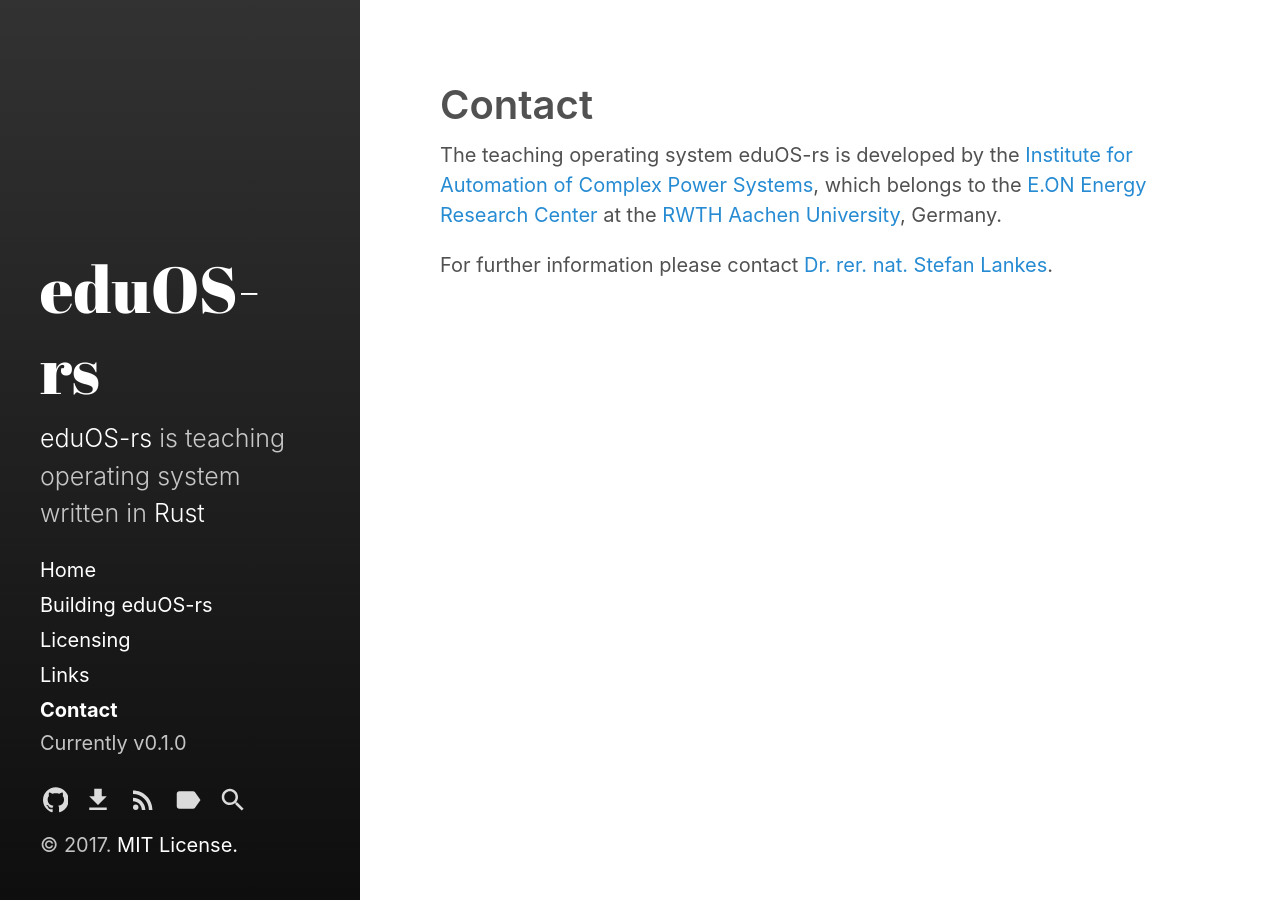
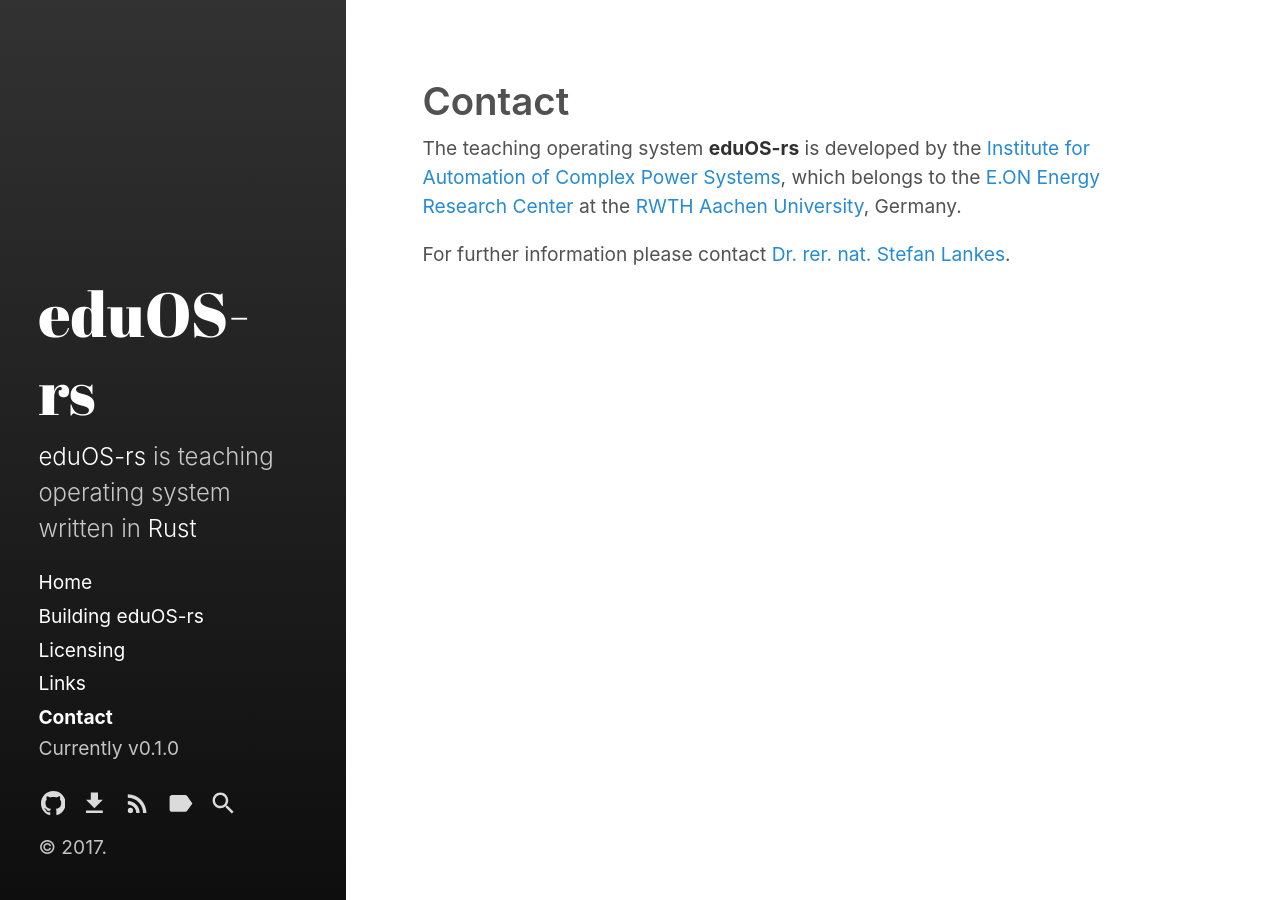
Before and after one commit to RWTH-OS/eduOS-rs, a Jekyll site: the page built from mycontact.md, in a window 1280 px wide. Built offline with Jekyll 4.4.1, drawn with Linux system fonts in a browser that asks for light colours.

Commit message:
remove link, fine tuning

```diff
--- a/_includes/copyright.html
+++ b/_includes/copyright.html
@@ -1,4 +1,3 @@
 <p>
   &copy; {{ site.time | date: '%Y' }}.
-  <a href="{{ site.baseurl }}/LICENSE.md">MIT License.</a>
 </p>
--- a/_sass/hydeout/_variables.scss
+++ b/_sass/hydeout/_variables.scss
@@ -32,7 +32,7 @@
 $sidebar-width: 18rem !default;
 
 $large-breakpoint: 49rem !default;
-$large-font-size: 1.25rem !default;
+$large-font-size: 1.2rem !default;
 
 $box-shadow-size: 1px !default;
 $box-shadow-opacity: 0.16 !default;
--- a/mycontact.md
+++ b/mycontact.md
@@ -4,6 +4,6 @@
 sidebar_link: true
 ---
 
-The teaching operating system eduOS-rs is developed by the [Institute for Automation of Complex Power Systems](http://www.acs.eonerc.rwth-aachen.de/), which belongs to the [E.ON Energy Research Center](http://www.eonerc.rwth-aachen.de/) at the [RWTH Aachen University](http://www.rwth-aachen.de/), Germany.
+The teaching operating system **eduOS-rs** is developed by the [Institute for Automation of Complex Power Systems](http://www.acs.eonerc.rwth-aachen.de/), which belongs to the [E.ON Energy Research Center](http://www.eonerc.rwth-aachen.de/) at the [RWTH Aachen University](http://www.rwth-aachen.de/), Germany.
 
 For further information please contact [Dr. rer. nat. Stefan Lankes](http://www.lankes.org).
```
